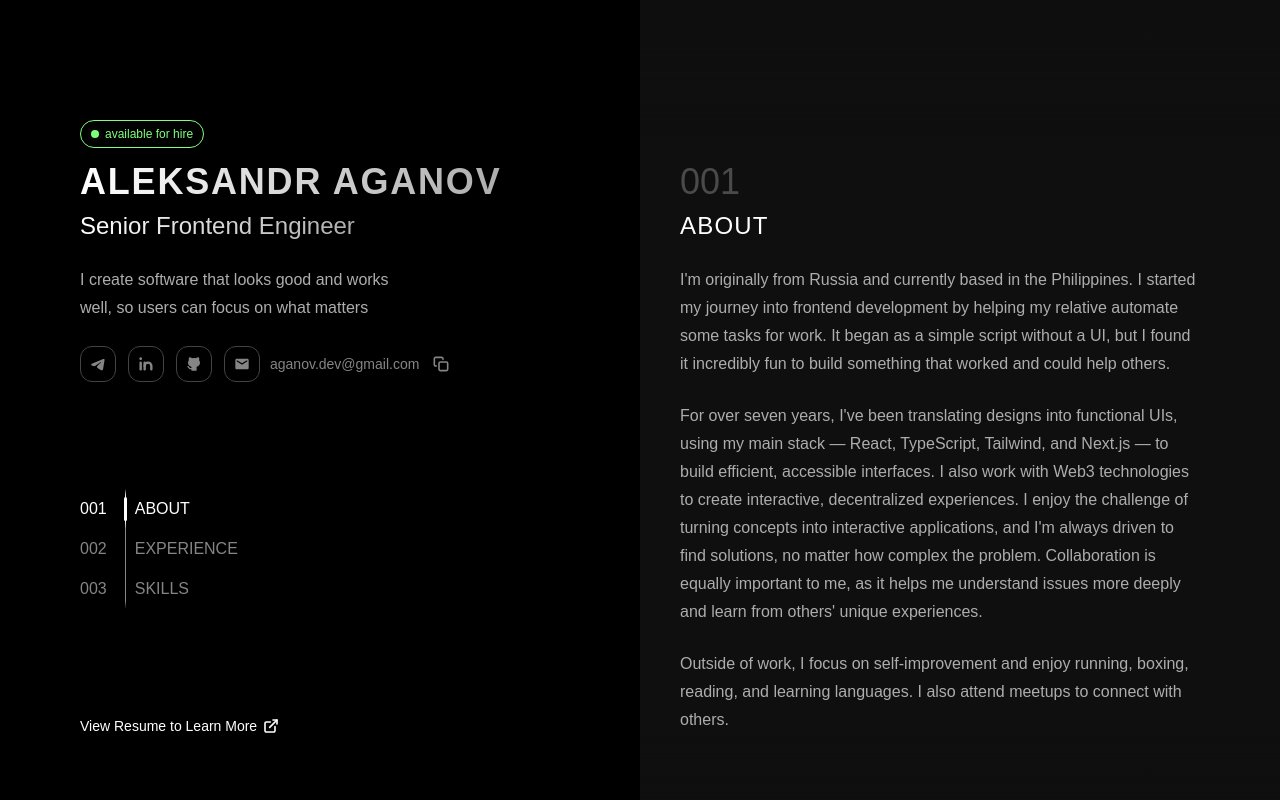
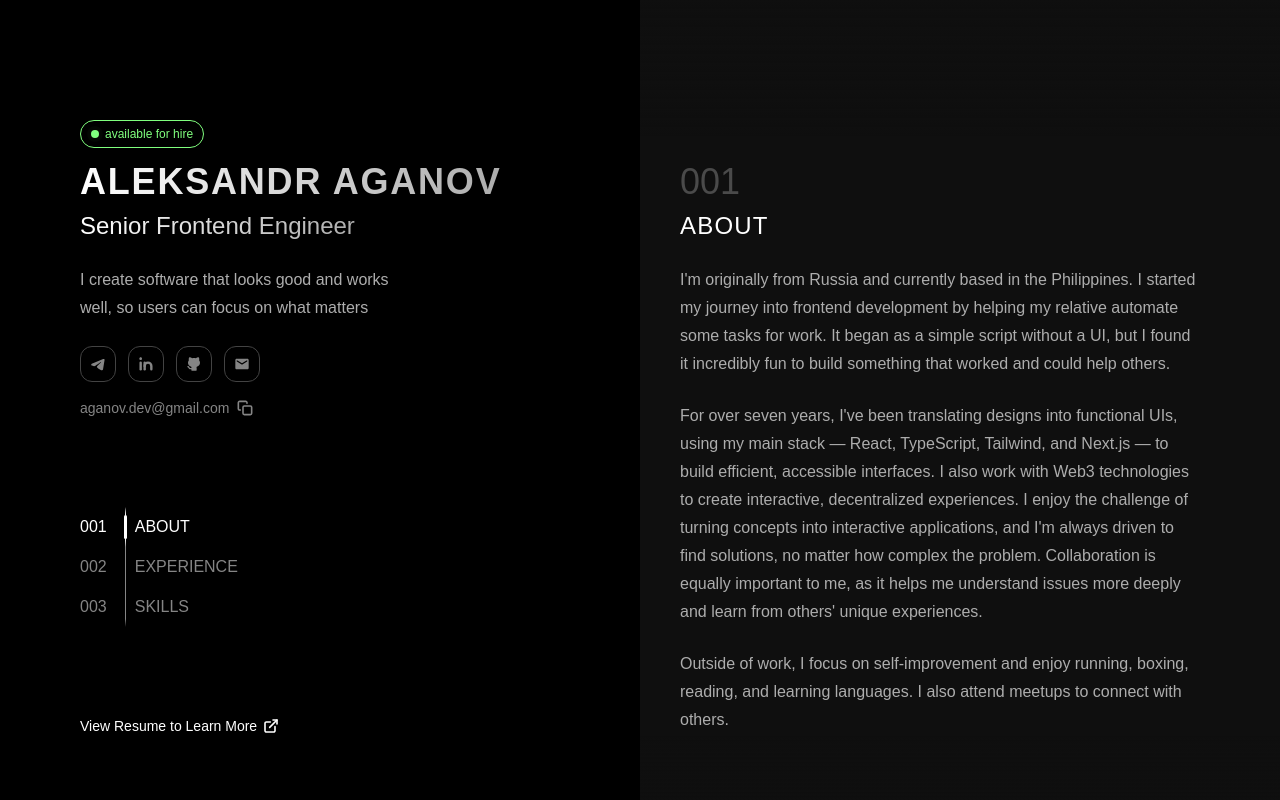
Before and after one commit to alexaganov/portfolio-website, a Next.js app: page / in a window 1280 px wide. Shown: the top 800 px of the page. Built offline with nearby package versions, Linux system fonts and the light colour scheme; a web font is replaced by a local one.

Commit message:
update copy button and move it sep file; minor improvements

```diff
--- a/package.json
+++ b/package.json
@@ -10,6 +10,7 @@
   },
   "dependencies": {
     "clsx": "^2.1.1",
+    "copy-to-clipboard": "^3.3.3",
     "next": "15.0.2",
     "react": "19.0.0-rc-02c0e824-20241028",
     "react-dom": "19.0.0-rc-02c0e824-20241028"
--- /dev/null
+++ b/src/components/common/CopyButton.tsx
@@ -0,0 +1,50 @@
+import useCopyToClipboard from "@/hooks/useCopyToClipboard";
+import { ComponentProps } from "react";
+import { Check } from "../icons/mono/Check";
+import { Copy } from "../icons/mono/Copy";
+import clsx from "clsx";
+
+interface CopyButtonProps extends ComponentProps<"button"> {
+  value: string;
+  label?: string;
+}
+
+const CopyButton = ({ className, label, value }: CopyButtonProps) => {
+  const {  isCopied, copyToClipboard } = useCopyToClipboard({ timeout: 1000 });
+
+  return (
+    <button
+      onClick={() => {
+        copyToClipboard(value);
+      }}
+      aria-label={`Copy "${value}"`}
+      className={clsx(
+        "flex gap-2 relative text-sm items-center overflow-hidden font-mono hover:text-text-primary text-text-tertiary flex-shrink-0",
+        className
+      )}
+    >
+      {label || value}
+      <Copy
+        aria-hidden="true"
+        className={clsx("w-4 h-4 transition-transform transform-gpu ease-in-out", {
+          "-translate-y-full opacity-0": isCopied,
+        })}
+      />
+
+      <span
+        aria-hidden="true"
+        className={clsx(
+          "absolute flex h-full transform-gpu items-center shadow-[-10px_0_10px] shadow-bg-primary  rounded-full gap-2 right-0 text-success transition-transform ease-in-out bg-bg-primary",
+          {
+            "translate-y-full opacity-0": !isCopied,
+          }
+        )}
+      >
+        Copied!
+        <Check className="w-4 h-4 transition-all" />
+      </span>
+    </button>
+  );
+}
+
+export default CopyButton;
--- a/src/components/pages/HomePage/ContactsNav.tsx
+++ b/src/components/pages/HomePage/ContactsNav.tsx
@@ -10,39 +10,15 @@ export interface ContactsNavProps extends ComponentProps<"nav"> {
     id: string;
     name: string;
     url: string;
-    copy?: string;
   }[]
 }
 
-const CopyButton = ({ value }: { value: string }) => {
-  const { isCopied, copyToClipboard } = useCopyToClipboard({ timeout: 1000 });
-
-  const Icon = isCopied ? Check : Copy;
-
-  return (
-    <button
-      onClick={() => {
-        copyToClipboard(value);
-      }}
-      aria-label="Copy email"
-      className={clsx(
-        "size-9 flex items-center justify-center flex-shrink-0",
-        {
-          "text-text-tertiary hover:text-text-primary": !isCopied,
-          "text-success": isCopied
-        }
-      )}
-    >
-      <Icon className="size-4" />
-    </button>
-  );
-}
 
 const ContactsNav = ({ items, ...props}: ContactsNavProps) => {
   return (
     <nav {...props}>
       <ul className="flex flex-wrap gap-3">
-        {items.map(({ id, name, copy, Icon, url }) => {
+        {items.map(({ id, name, Icon, url }) => {
           return (
             <li className='flex items-center gap-1' key={id}>
               <a
@@ -53,13 +29,7 @@ const ContactsNav = ({ items, ...props}: ContactsNavProps) => {
                 <span aria-label={name} className='rounded-xl inline-flex border border-border-secondary size-9 items-center justify-center flex-shrink-0'>
                   <Icon className="size-4 " />
                 </span>
-
-                {copy}
               </a>
-
-              {copy && (
-                <CopyButton value={copy} />
-              )}
             </li>
           );
         })}
--- a/src/components/pages/HomePage/ExperienceSectionContent.tsx
+++ b/src/components/pages/HomePage/ExperienceSectionContent.tsx
@@ -17,6 +17,10 @@ const ExperienceSectionContent = () => {
       {resume.experience.map((experience) => {
         const Icon = getCompanyLogoById(experience.id) || NoImage;
         const isNoImage = Icon === NoImage;
+        const formattedStartedAt = formatDate(experience.startedAt, "MMM yyyy");
+        const formattedEndedAt = experience.endedAt
+        ? formatDate(experience.endedAt, "MMM yyyy")
+        : "present"
 
         return (
           <li key={experience.id} className="flex gap-4">
@@ -54,11 +58,8 @@ const ExperienceSectionContent = () => {
 
                 <div className="flex justify-between items-baseline flex-wrap gap-1">
                   <p>{experience.position}</p>
-                  <span className="font-mono text-tertiary text-xs uppercase">
-                    {formatDate(experience.startedAt, "MMM yyyy")} -{" "}
-                    {experience.endedAt
-                      ? formatDate(experience.endedAt, "MMM yyyy")
-                      : "present"}
+                  <span aria-label={`Worked from ${formattedStartedAt} to ${formattedEndedAt}`} className="font-mono text-tertiary text-xs uppercase">
+                    {formattedStartedAt} - {formattedEndedAt}
                   </span>
                 </div>
               </div>
--- a/src/components/pages/HomePage/HomePage.tsx
+++ b/src/components/pages/HomePage/HomePage.tsx
@@ -21,6 +21,8 @@ import { TelegramFilled } from '@/components/icons/mono/TelegramFilled';
 import { LinkedinBold } from '@/components/icons/mono/LinkedinBold';
 import { GithubFilled } from '@/components/icons/mono/GithubFilled';
 import { EmailFilled } from '@/components/icons/mono/EmailFilled';
+import Link from 'next/link';
+import CopyButton from '@/components/common/CopyButton';
 
 const contacts: ContactsNavProps['items'] = [
   {
@@ -46,7 +48,6 @@ const contacts: ContactsNavProps['items'] = [
     id: 'email',
     name: resume.email,
     url: `mailto:${resume.email}`,
-    copy: resume.email
   }
 ]
 
@@ -109,7 +110,10 @@ export const HomePage = () => {
                 dangerouslySetInnerHTML={{ __html: resume.shortDescription }}
               />
 
-              <ContactsNav aria-label="Contacts" items={contacts} />
+              <div className='flex flex-col gap-y-4 gap-x-8'>
+                <ContactsNav aria-label="Contacts" items={contacts} />
+                <CopyButton value={resume.email} />
+              </div>
             </div>
 
 
@@ -136,19 +140,25 @@ export const HomePage = () => {
               sectionClassName="pt-20 lg:pt-[10.125rem]"
             />
 
-            <footer className="mt-20">
-              <p className="text-sm font-mono text-right text-text-quaternary">
-                Designed and Developed by Me
-                {' '}
+            <footer className="mt-20 flex items-center lg:items-end flex-col gap-12">
+              <div className='lg:hidden flex flex-col gap-4 items-center'>
+                <ContactsNav aria-label="Contacts"  items={contacts} />
+                <CopyButton value={resume.email} />
+              </div>
+
+              <div className="text-sm font-mono text-center flex-col items-center lg:text-right lg:items-end ">
+                <p className='text-text-quaternary '>
+                  Designed and Developed by <Link className="text-text-tertiary transition-colors hover:text-text-primary inline-flex gap-1.5 hover:underline" href="/">Aleksandr Aganov.</Link>
+                </p>
                 <a
                   target="_blank"
-                  className="text-text-primary inline-flex gap-1.5 hover:underline"
+                  className="inline-flex gap-1.5 text-text-tertiary transition-colors hover:text-text-primary hover:underline"
                   href="https://github.com/alexaganov/portfolio-website"
                 >
                   View Source Code
                   <Github className="size-4" />
                 </a>
-              </p>
+              </div>
             </footer>
           </div>
 
--- a/src/components/pages/HomePage/HomePageSections.tsx
+++ b/src/components/pages/HomePage/HomePageSections.tsx
@@ -51,30 +51,13 @@ const HomePageSections = ({ sectionClassName, ...props }: HomePageSectionsProps)
         return (
           <section id={id} key={id} className={clsx('flex flex-col', sectionClassName)}>
             <header className="mb-6 flex flex-col gap-2">
-              <span className="text-4xl font-mono text-text-quaternary">
+              <span aria-hidden="true" className="text-4xl font-mono text-text-quaternary">
                 {`${i + 1}`.padStart(3, "0")}
               </span>
               <h2 className="text-2xl uppercase tracking-wider">{name}</h2>
             </header>
 
             {Content && <Content />}
-
-            {/* <div className='flex-1 mt-20' style={{
-              backgroundColor: 'transparent',
-              // opacity: 0.2,
-              backgroundImage: 'radial-gradient(#707070 0.5px, transparent 0.5px)',
-              backgroundSize: '15px 15px'
-              // backgroundColor: '#000',
-              // opacity: 0.2,
-              // backgroundImage:  'repeating-radial-gradient( circle at 0 0, transparent 0, #5e5e5e 11px ), repeating-linear-gradient( #000, #000000 )'
-
-              // "backgroundColor": "#e5e5f7",
-              // opacity: 0.1,
-              // backgroundImage:  'linear-gradient(135deg, #000000 25%, transparent 25%), linear-gradient(225deg, #000000 25%, transparent 25%), linear-gradient(45deg, #000000 25%, transparent 25%), linear-gradient(315deg, #000000 25%, #e5e5f7 25%)',
-              // backgroundPosition:  '11px 0, 11px 0, 0 0, 0 0',
-              // backgroundSize: '22px 22px',
-              // backgroundRepeat: 'repeat'
-            }} /> */}
           </section>
         );
       })}
--- a/src/components/pages/HomePage/MainNavDesktop.tsx
+++ b/src/components/pages/HomePage/MainNavDesktop.tsx
@@ -47,7 +47,7 @@ const MainNavDesktop = ({ className, ...props }: MainNavDesktopProps) => {
                   }
                 )}
               >
-                <span>{`${i + 1}`.padStart(3, "0")}</span>
+                <span aria-hidden="true">{`${i + 1}`.padStart(3, "0")}</span>
                 <span>{name}</span>
               </a>
             </li>
--- a/src/components/pages/HomePage/MainNavMobile.tsx
+++ b/src/components/pages/HomePage/MainNavMobile.tsx
@@ -2,11 +2,14 @@ import React, { ComponentPropsWithRef } from 'react'
 import { useSectionNav } from './SectionNavProvider';
 import clsx from 'clsx';
 import { ArrowUp } from '@/components/icons/mono/ArrowUp';
+import { useRouter } from 'next/navigation';
+import { removeHash } from '@/utils/navigation';
 
 type MainNavMobileProps = ComponentPropsWithRef<"div"> & {
 }
 
 const MainNavMobile = ({ className, ...props }: MainNavMobileProps) => {
+  const router = useRouter();
   const { activeId, sections } = useSectionNav();
   const activeSectionIndex = sections.findIndex(section => section.id === activeId);
   const activeSection = activeSectionIndex !== -1 ? sections[activeSectionIndex] : null;
@@ -56,7 +59,7 @@ const MainNavMobile = ({ className, ...props }: MainNavMobileProps) => {
                     )}
                   >
                     {shortName && (
-                      <span className="sm:hidden">{shortName}</span>
+                      <span aria-label={name} className="sm:hidden">{shortName}</span>
                     )}
 
                     <span
@@ -77,6 +80,8 @@ const MainNavMobile = ({ className, ...props }: MainNavMobileProps) => {
       <a
         onClick={(event) => {
           event.preventDefault();
+
+          removeHash();
 
           document
             .getElementById(activeSection ? "header" : sections[0].id)
--- a/src/hooks/useCopyToClipboard.ts
+++ b/src/hooks/useCopyToClipboard.ts
@@ -1,3 +1,4 @@
+import copy from 'copy-to-clipboard';
 import { useCallback, useEffect, useState } from 'react';
 
 const useCopyToClipboard = ({ timeout }: { timeout?: number } = {}) => {
@@ -6,25 +7,14 @@ const useCopyToClipboard = ({ timeout }: { timeout?: number } = {}) => {
 
   const copyToClipboard = useCallback(
     async (value: string) => {
-      if (!navigator?.clipboard) {
-        console.warn('Clipboard not supported')
+      const success = copy(value);
 
-        return false
-      }
-
-      try {
-        await navigator.clipboard.writeText(value)
-
+      if (success) {
         setCopiedValue(value);
         setIsCopied(true);
-
-        return true;
-      } catch (error) {
-        console.warn('Copy failed', error)
-
+      } else {
         setCopiedValue(null);
-
-        return false;
+        setIsCopied(false);
       }
     },
     [],
--- /dev/null
+++ b/src/utils/navigation.ts
@@ -0,0 +1,7 @@
+export const removeHash = () => {
+  history.pushState(
+    "",
+    document.title,
+    window.location.pathname + window.location.search
+  );
+}
```
Also changed, not shown: 1 other file (tests, documents, lock files or other folders).
